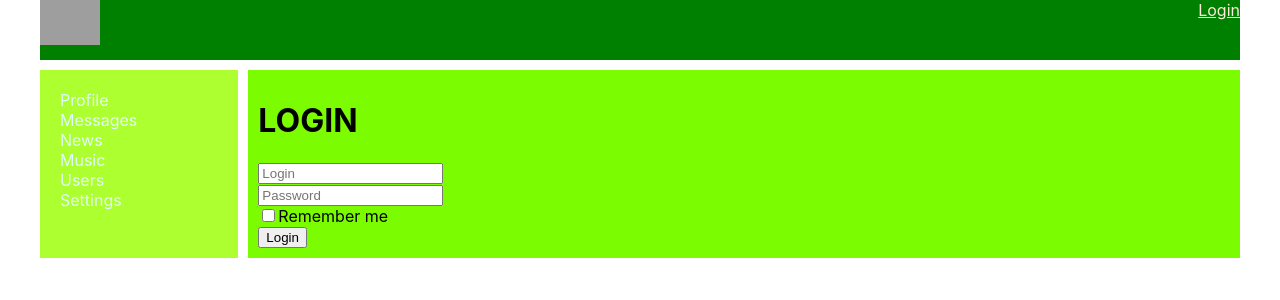
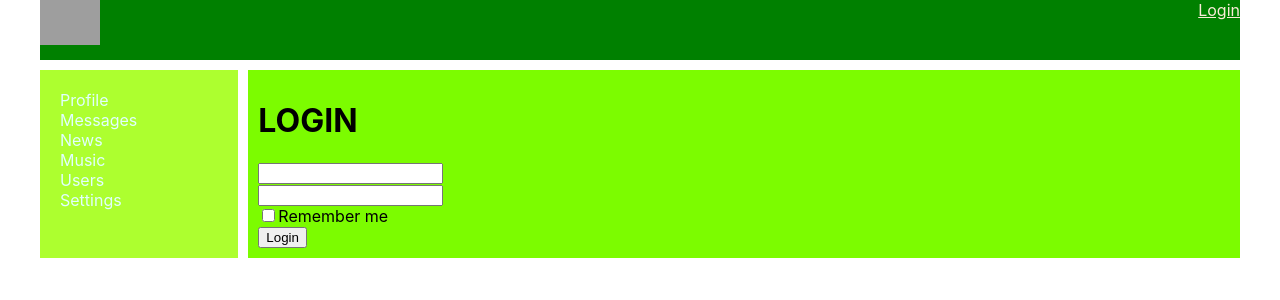
Before and after one commit to Holovashcenko/social-network, a React (Create React App) app: page /login in a window 1280 px wide. Shown: the top 300 px of the page. Built offline with nearby package versions, Linux system fonts and the light colour scheme; no server answers; grey boxes are pictures that could not be loaded.

Commit message:
Added required and maxLength to textarea into Login

```diff
--- a/src/components/Login/Login.jsx
+++ b/src/components/Login/Login.jsx
@@ -1,12 +1,14 @@
 import React from "react";
 import s from "./Login.module.css"
 import { reduxForm, Field } from "redux-form";
-
+import { Input } from "../common/FormsControls/FormsControls";
+import { required, maxLength } from "../../utils/validators/validators";
+const maxLength10 = maxLength(10);
 const LoginForm = (props) => {
     return (
         <form onSubmit={props.handleSubmit}>
-            <div><Field placeholder={"Login"} name={"login"} component={"input"} /></div>
-            <div><Field placeholder={"Password"} name={"password"} component={"input"} /></div>
+            <div><Field placeholder={"Login"} name={"login"} component={Input} validate={[required, maxLength10]}/></div>
+            <div><Field placeholder={"Password"} name={"password"} component={Input} validate={[required, maxLength10]}/></div>
             <div><Field type={"checkbox"} name={"rememberMe"} component={"input"} />Remember me</div>
             <div><button>Login</button></div>
         </form>
--- a/src/components/common/FormsControls/FormsControls.jsx
+++ b/src/components/common/FormsControls/FormsControls.jsx
@@ -10,3 +10,13 @@ export const Textarea = (props) => {
         </div>
     )
 }
+
+export const Input = (props) => {
+    const hasError = props.meta.touched && props.meta.error;
+    return (
+        <div className={`${s.formControl} ${hasError ? s.error : ""}`}>
+            <div><input {...props.input} /></div>
+            {hasError && <span>{props.meta.error}</span>}
+        </div>
+    )
+}
```
